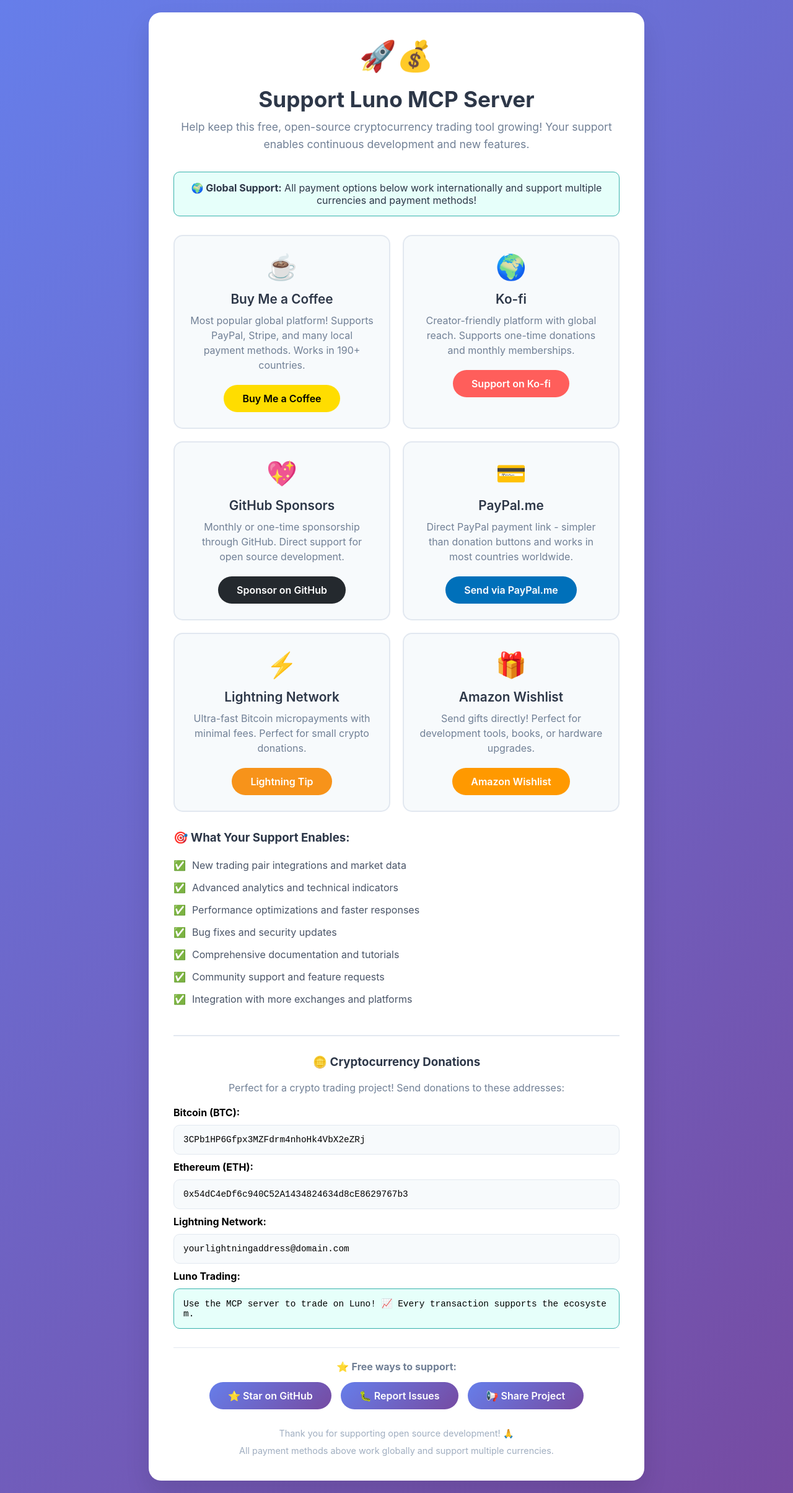
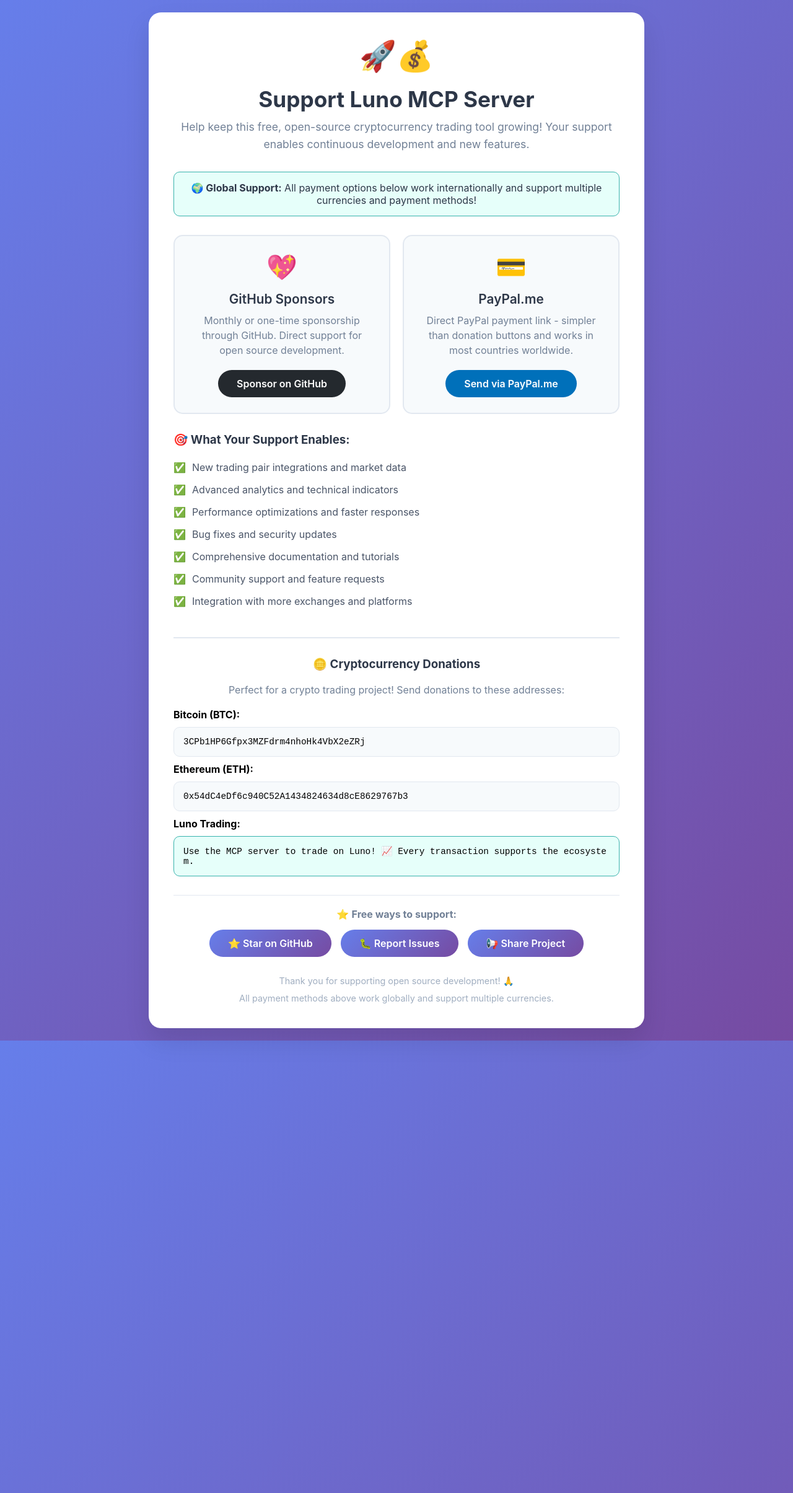
Before and after one commit to amanasmuei/mcp-luno, a Jekyll site: the page docs/donate.html, which Jekyll copies as it is, in a window 1280 px wide. Shown: the whole page at 62% size. Built offline with Jekyll 4.4.1, drawn with Linux system fonts in a browser that asks for light colours.

Commit message:
feat: Remove unused donation options and streamline donation cards

```diff
--- a/docs/donate.html
+++ b/docs/donate.html
@@ -111,27 +111,7 @@
             box-shadow: 0 5px 15px rgba(102, 126, 234, 0.4);
         }
 
-        .btn-coffee {
-            background: #ffdd00;
-            color: #000;
-        }
 
-        .btn-coffee:hover {
-            background: #ffcc00;
-            transform: translateY(-2px);
-            box-shadow: 0 5px 15px rgba(255, 221, 0, 0.4);
-        }
-
-        .btn-kofi {
-            background: #FF5E5B;
-            color: white;
-        }
-
-        .btn-kofi:hover {
-            background: #E54B47;
-            transform: translateY(-2px);
-            box-shadow: 0 5px 15px rgba(255, 94, 91, 0.4);
-        }
 
         .btn-paypal {
             background: #0070ba;
@@ -245,29 +225,7 @@
         </div>
 
         <div class="donation-grid">
-            <div class="donation-card">
-                <div class="card-icon">☕</div>
-                <div class="card-title">Buy Me a Coffee</div>
-                <div class="card-description">
-                    Most popular global platform! Supports PayPal, Stripe, and many local payment methods. Works in 190+ countries.
-                </div>
-                <a href="https://buymeacoffee.com/amanasmuei"
-                   class="btn btn-coffee" target="_blank">
-                    Buy Me a Coffee
-                </a>
-            </div>
 
-            <div class="donation-card">
-                <div class="card-icon">🌍</div>
-                <div class="card-title">Ko-fi</div>
-                <div class="card-description">
-                    Creator-friendly platform with global reach. Supports one-time donations and monthly memberships.
-                </div>
-                <a href="https://ko-fi.com/amanasmuei"
-                   class="btn btn-kofi" target="_blank">
-                    Support on Ko-fi
-                </a>
-            </div>
 
             <div class="donation-card">
                 <div class="card-icon">💖</div>
@@ -293,29 +251,7 @@
                 </a>
             </div>
 
-            <div class="donation-card">
-                <div class="card-icon">⚡</div>
-                <div class="card-title">Lightning Network</div>
-                <div class="card-description">
-                    Ultra-fast Bitcoin micropayments with minimal fees. Perfect for small crypto donations.
-                </div>
-                <a href="lightning:yourlightningaddress@domain.com"
-                   class="btn" style="background: #f7931a; color: white;" target="_blank">
-                    Lightning Tip
-                </a>
-            </div>
 
-            <div class="donation-card">
-                <div class="card-icon">🎁</div>
-                <div class="card-title">Amazon Wishlist</div>
-                <div class="card-description">
-                    Send gifts directly! Perfect for development tools, books, or hardware upgrades.
-                </div>
-                <a href="https://amazon.com/hz/wishlist/ls/YOUR_WISHLIST_ID"
-                   class="btn" style="background: #ff9900; color: white;" target="_blank">
-                    Amazon Wishlist
-                </a>
-            </div>
         </div>
 
         <div class="features">
@@ -348,10 +284,6 @@
                     0x54dC4eDf6c940C52A1434824634d8cE8629767b3
                 </div>
 
-                <strong>Lightning Network:</strong>
-                <div class="crypto-address" onclick="copyToClipboard('yourlightningaddress@domain.com')" title="Click to copy">
-                    yourlightningaddress@domain.com
-                </div>
 
                 <strong>Luno Trading:</strong>
                 <div class="crypto-address" style="background: #e6fffa; border-color: #38b2ac;">
```
